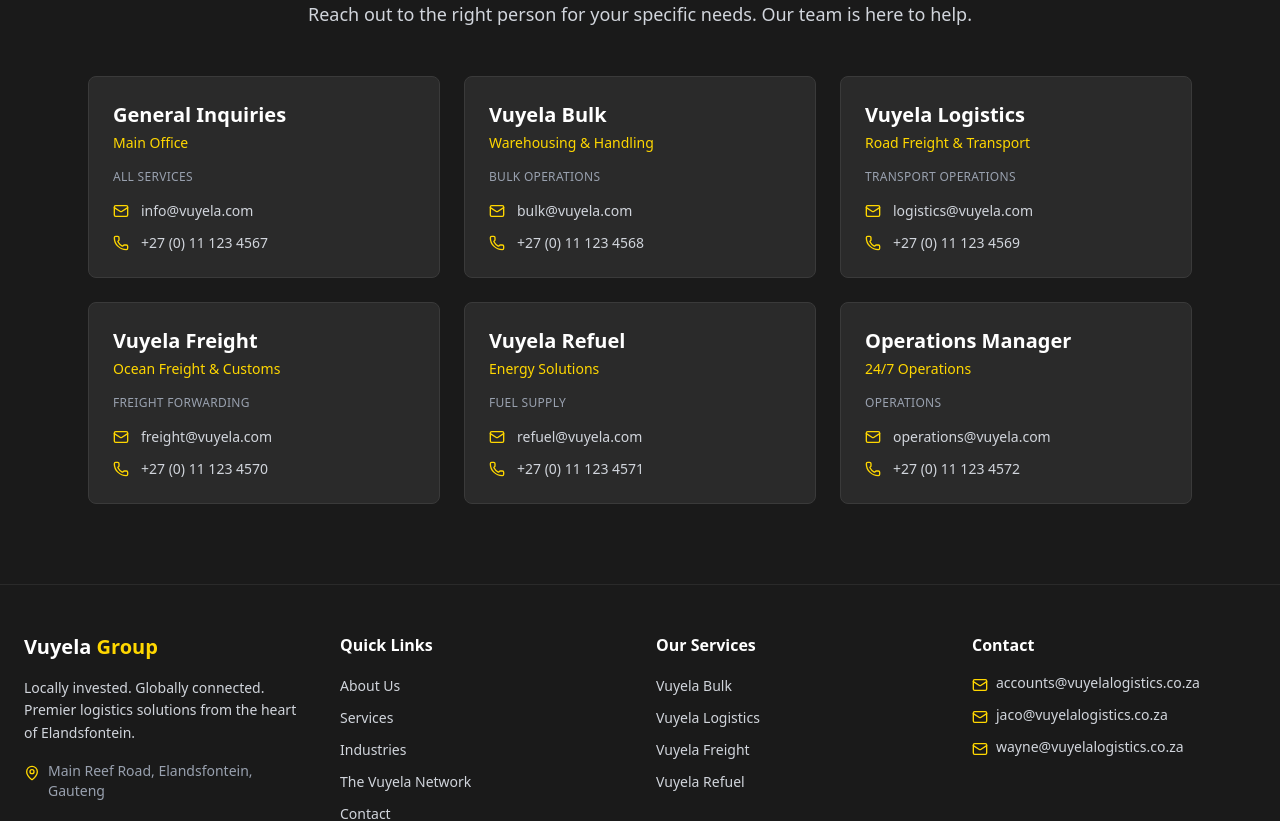
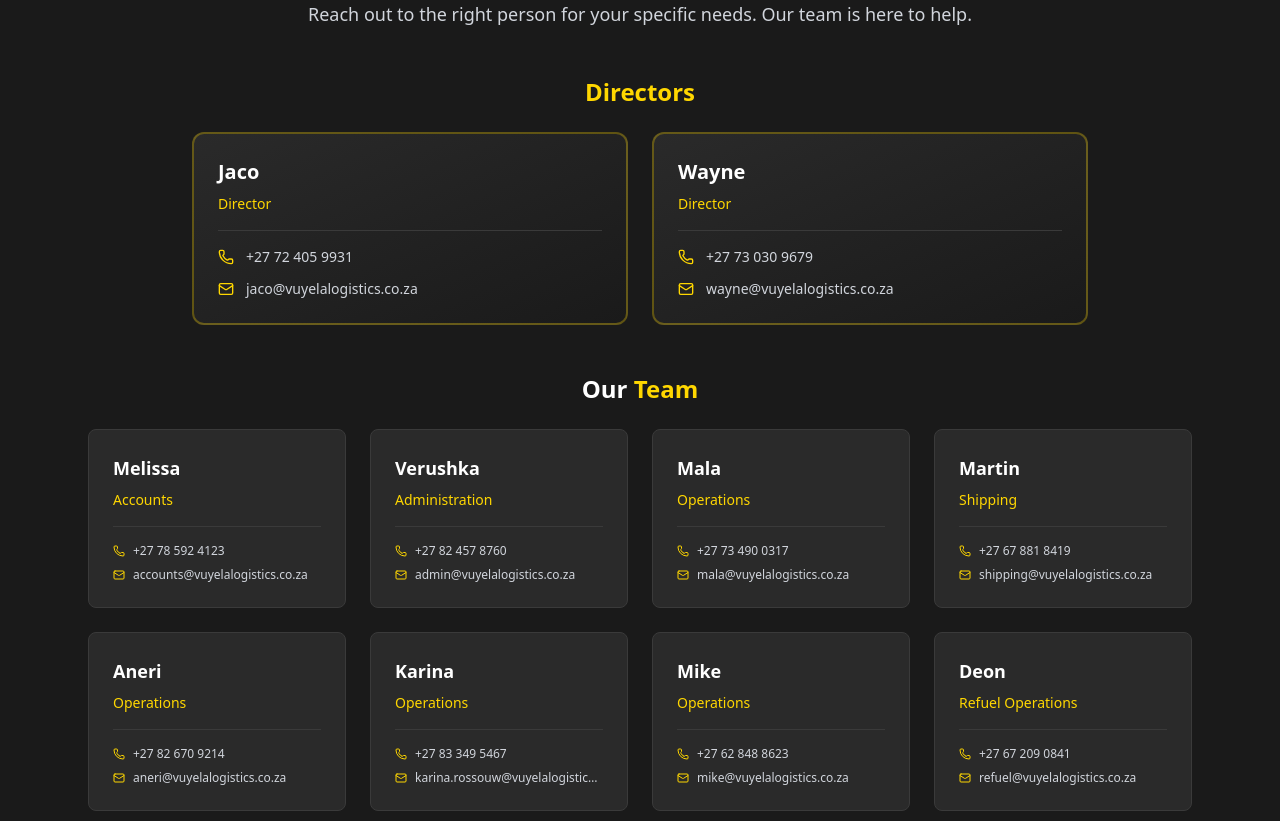
Before and after one commit to Franksmittt/vuyela16b, a Next.js app: page /contact in a window 1280 px wide. Shown: the part 1780-2601 px from the top of the page. Built offline with nearby package versions, Linux system fonts and the light colour scheme.

Commit message:
Update contact page with correct team member information and contact details

```diff
--- a/src/app/contact/ContactPageContent.tsx
+++ b/src/app/contact/ContactPageContent.tsx
@@ -79,22 +79,16 @@ export function ContactPageContent() {
 
   const contactInfo = [
     {
-      icon: Phone,
-      title: 'Phone',
-      content: '+27 (0) 11 123 4567',
-      link: 'tel:+27111234567',
+      icon: MapPin,
+      title: 'Address',
+      content: '83 Main Reef Road, Elandsfontein, Germiston, 1601',
+      link: '#',
     },
     {
       icon: Mail,
-      title: 'Email',
-      content: 'info@vuyela.com',
-      link: 'mailto:info@vuyela.com',
-    },
-    {
-      icon: MapPin,
-      title: 'Address',
-      content: 'Main Reef Road, Elandsfontein, Gauteng, South Africa',
-      link: '#',
+      title: 'Website',
+      content: 'www.vuyelalogistics.co.za',
+      link: 'https://www.vuyelalogistics.co.za',
     },
     {
       icon: Clock,
@@ -383,79 +377,144 @@ export function ContactPageContent() {
               </p>
             </div>
 
-            <div className="grid grid-cols-1 md:grid-cols-2 lg:grid-cols-3 gap-6">
+            {/* Directors Section */}
+            <div className="mb-12">
+              <h3 className="text-2xl font-bold text-white mb-6 text-center font-poppins">
+                <span className="text-[#FFD700]">Directors</span>
+              </h3>
+              <div className="grid grid-cols-1 md:grid-cols-2 gap-6 max-w-4xl mx-auto mb-12">
                 {[
                   {
-                  name: 'General Inquiries',
-                  role: 'Main Office',
-                  email: 'info@vuyela.com',
-                  phone: '+27 (0) 11 123 4567',
-                  department: 'All Services',
+                    name: 'Jaco',
+                    role: 'Director',
+                    email: 'jaco@vuyelalogistics.co.za',
+                    phone: '+27 72 405 9931',
                   },
                   {
-                  name: 'Vuyela Bulk',
-                  role: 'Warehousing & Handling',
-                  email: 'bulk@vuyela.com',
-                  phone: '+27 (0) 11 123 4568',
-                  department: 'Bulk Operations',
+                    name: 'Wayne',
+                    role: 'Director',
+                    email: 'wayne@vuyelalogistics.co.za',
+                    phone: '+27 73 030 9679',
                   },
-                {
-                  name: 'Vuyela Logistics',
-                  role: 'Road Freight & Transport',
-                  email: 'logistics@vuyela.com',
-                  phone: '+27 (0) 11 123 4569',
-                  department: 'Transport Operations',
-                },
-                {
-                  name: 'Vuyela Freight',
-                  role: 'Ocean Freight & Customs',
-                  email: 'freight@vuyela.com',
-                  phone: '+27 (0) 11 123 4570',
-                  department: 'Freight Forwarding',
-                },
-                {
-                  name: 'Vuyela Refuel',
-                  role: 'Energy Solutions',
-                  email: 'refuel@vuyela.com',
-                  phone: '+27 (0) 11 123 4571',
-                  department: 'Fuel Supply',
-                },
-                {
-                  name: 'Operations Manager',
-                  role: '24/7 Operations',
-                  email: 'operations@vuyela.com',
-                  phone: '+27 (0) 11 123 4572',
-                  department: 'Operations',
-                },
-              ].map((contact, index) => (
+                ].map((director, index) => (
                   <motion.div
                     key={index}
-                  className="bg-[#2a2a2a] rounded-lg p-6 border border-[#3a3a3a] hover:border-[#FFD700]/50 transition-all duration-300"
+                    initial={{ opacity: 0, y: 20 }}
+                    whileInView={{ opacity: 1, y: 0 }}
+                    viewport={{ once: true }}
+                    transition={{ ...springConfig, delay: index * 0.1 }}
+                    className="bg-gradient-to-br from-[#2a2a2a] to-[#1a1a1a] rounded-xl p-6 border-2 border-[#FFD700]/30 hover:border-[#FFD700] transition-all duration-300"
                     whileHover={{ y: -4 }}
-                  transition={springConfig}
                   >
-                  <h3 className="text-xl font-bold text-white mb-1 font-poppins">{contact.name}</h3>
-                  <p className="text-[#FFD700] text-sm font-medium mb-4">{contact.role}</p>
-                  <p className="text-gray-400 text-xs uppercase tracking-wide mb-4">{contact.department}</p>
-
-                  <div className="space-y-3">
+                    <h4 className="text-xl font-bold text-white mb-2 font-poppins">{director.name}</h4>
+                    <p className="text-[#FFD700] text-sm font-medium mb-4">{director.role}</p>
+                    <div className="space-y-3 pt-4 border-t border-[#3a3a3a]">
                       <a
-                      href={`mailto:${contact.email}`}
+                        href={`tel:${director.phone.replace(/\s/g, '')}`}
+                        className="flex items-center gap-3 text-gray-300 hover:text-[#FFD700] transition-colors text-sm"
+                      >
+                        <Phone className="h-4 w-4 text-[#FFD700] flex-shrink-0" />
+                        <span>{director.phone}</span>
+                      </a>
+                      <a
+                        href={`mailto:${director.email}`}
                         className="flex items-center gap-3 text-gray-300 hover:text-[#FFD700] transition-colors text-sm"
                       >
                         <Mail className="h-4 w-4 text-[#FFD700] flex-shrink-0" />
-                      <span className="break-all">{contact.email}</span>
-                    </a>
-                    <a
-                      href={`tel:${contact.phone.replace(/\s/g, '')}`}
-                      className="flex items-center gap-3 text-gray-300 hover:text-[#FFD700] transition-colors text-sm"
-                    >
-                      <Phone className="h-4 w-4 text-[#FFD700] flex-shrink-0" />
-                      <span>{contact.phone}</span>
+                        <span className="break-all">{director.email}</span>
                       </a>
                     </div>
                   </motion.div>
                 ))}
+              </div>
+            </div>
+
+            {/* Team Members Section */}
+            <div>
+              <h3 className="text-2xl font-bold text-white mb-6 text-center font-poppins">
+                Our <span className="text-[#FFD700]">Team</span>
+              </h3>
+              <div className="grid grid-cols-1 md:grid-cols-2 lg:grid-cols-4 gap-6">
+                {[
+                  {
+                    name: 'Melissa',
+                    role: 'Accounts',
+                    email: 'accounts@vuyelalogistics.co.za',
+                    phone: '+27 78 592 4123',
+                  },
+                  {
+                    name: 'Verushka',
+                    role: 'Administration',
+                    email: 'admin@vuyelalogistics.co.za',
+                    phone: '+27 82 457 8760',
+                  },
+                  {
+                    name: 'Mala',
+                    role: 'Operations',
+                    email: 'mala@vuyelalogistics.co.za',
+                    phone: '+27 73 490 0317',
+                  },
+                  {
+                    name: 'Martin',
+                    role: 'Shipping',
+                    email: 'shipping@vuyelalogistics.co.za',
+                    phone: '+27 67 881 8419',
+                  },
+                  {
+                    name: 'Aneri',
+                    role: 'Operations',
+                    email: 'aneri@vuyelalogistics.co.za',
+                    phone: '+27 82 670 9214',
+                  },
+                  {
+                    name: 'Karina',
+                    role: 'Operations',
+                    email: 'karina.rossouw@vuyelalogistics.co.za',
+                    phone: '+27 83 349 5467',
+                  },
+                  {
+                    name: 'Mike',
+                    role: 'Operations',
+                    email: 'mike@vuyelalogistics.co.za',
+                    phone: '+27 62 848 8623',
+                  },
+                  {
+                    name: 'Deon',
+                    role: 'Refuel Operations',
+                    email: 'refuel@vuyelalogistics.co.za',
+                    phone: '+27 67 209 0841',
+                  },
+                ].map((member, index) => (
+                  <motion.div
+                    key={index}
+                    initial={{ opacity: 0, y: 20 }}
+                    whileInView={{ opacity: 1, y: 0 }}
+                    viewport={{ once: true }}
+                    transition={{ ...springConfig, delay: index * 0.05 }}
+                    className="bg-[#2a2a2a] rounded-lg p-6 border border-[#3a3a3a] hover:border-[#FFD700]/50 transition-all duration-300"
+                    whileHover={{ y: -4 }}
+                  >
+                    <h4 className="text-lg font-bold text-white mb-2 font-poppins">{member.name}</h4>
+                    <p className="text-[#FFD700] text-sm font-medium mb-4">{member.role}</p>
+                    <div className="space-y-2 pt-4 border-t border-[#3a3a3a]">
+                      <a
+                        href={`tel:${member.phone.replace(/\s/g, '')}`}
+                        className="flex items-center gap-2 text-gray-300 hover:text-[#FFD700] transition-colors text-xs"
+                      >
+                        <Phone className="h-3 w-3 text-[#FFD700] flex-shrink-0" />
+                        <span className="truncate">{member.phone}</span>
+                      </a>
+                      <a
+                        href={`mailto:${member.email}`}
+                        className="flex items-center gap-2 text-gray-300 hover:text-[#FFD700] transition-colors text-xs"
+                      >
+                        <Mail className="h-3 w-3 text-[#FFD700] flex-shrink-0" />
+                        <span className="truncate break-all">{member.email}</span>
+                      </a>
+                    </div>
+                  </motion.div>
+                ))}
+              </div>
             </div>
           </motion.div>
         </div>
```
Lines whose indentation alone changed are shown as unchanged.
